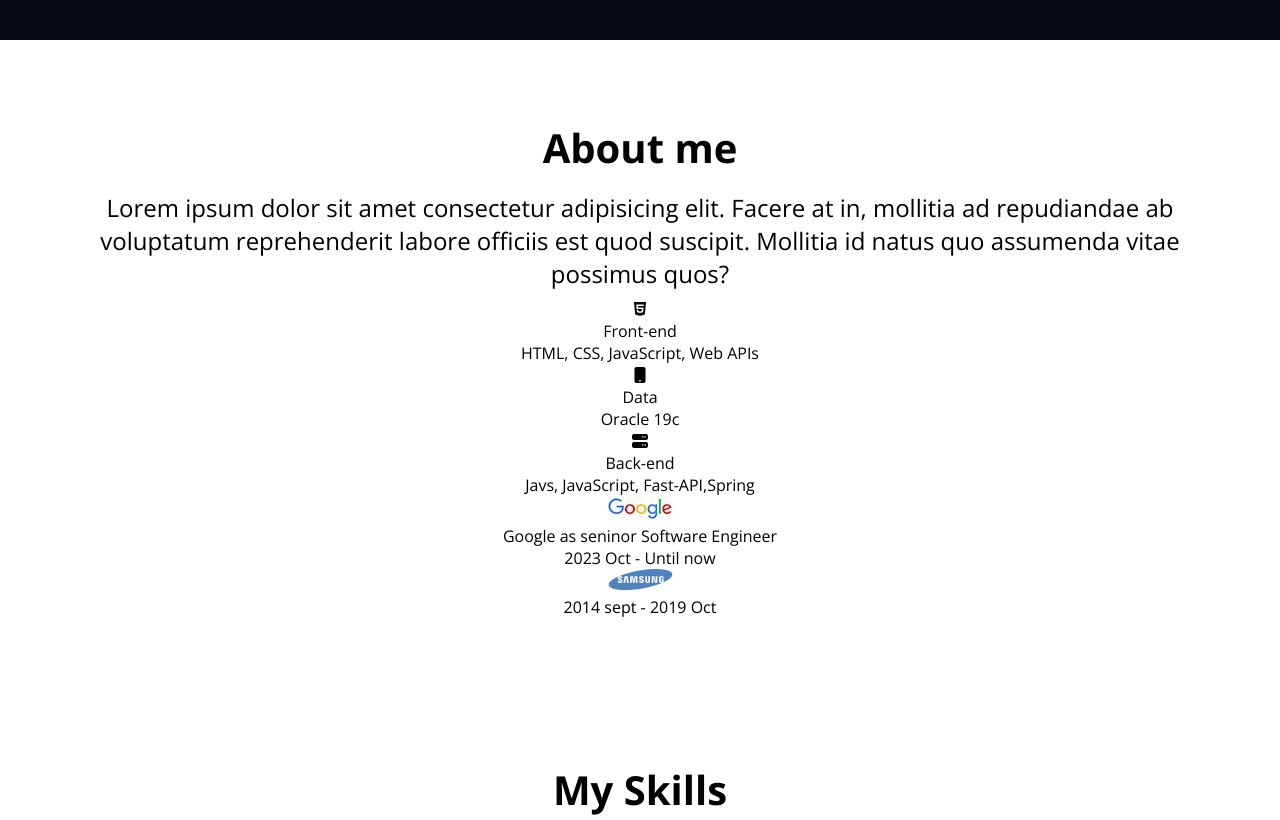
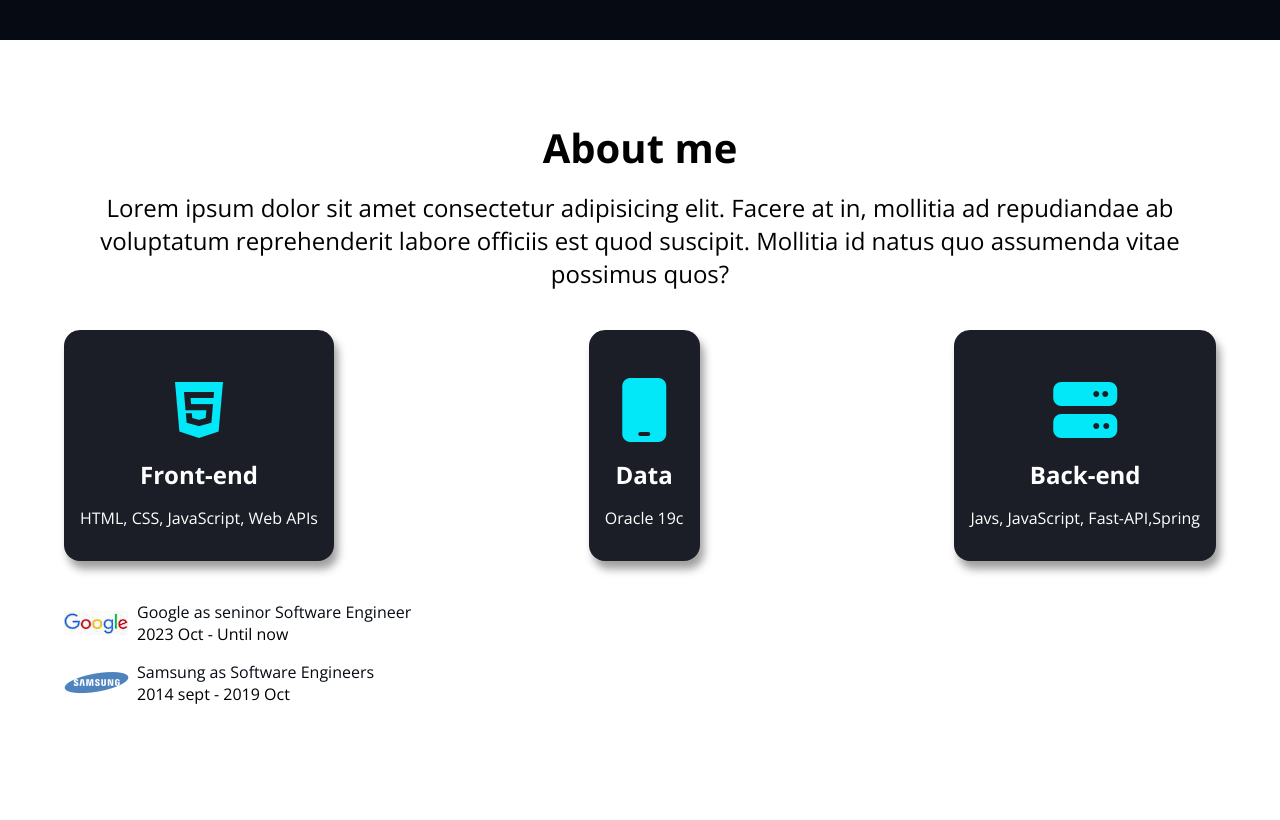
Before and after one commit to futuremirae/portfolio, a plain HTML site: page index.html in a window 1280 px wide. Shown: the part 685-1505 px from the top of the page. Drawn offline with nearby package versions, Linux system fonts and the light colour scheme.

Commit message:
CSS-about

```diff
--- a/css/style.css
+++ b/css/style.css
@@ -13,6 +13,9 @@
   --color-blue: #03e8f9;
   --color-orange: #fd6413;
   --color-gray: #1b1e26;
+
+  /* Size */
+  --sie-max-width: 1200px;
 }
 
 * {
@@ -68,6 +71,11 @@ button:focus {
 .description {
   font-size: 1.5rem;
   margin: 0.5rem 0;
+}
+
+.max-container {
+  max-width: var(--size-max-width);
+  margin: auto;
 }
 
 /* Header */
@@ -157,3 +165,57 @@ button:focus {
   color: var(--color-text);
   outline: 2px solid var(--color-accent);
 }
+
+/* About */
+
+.majors {
+  display: flex;
+  justify-content: space-between;
+  gap: 1rem;
+  margin: 2.5rem 0;
+}
+
+.major {
+  background-color: var(--color-primary-variant);
+  padding: 2rem 1rem;
+  color: var(--color-text);
+  border-radius: 1rem;
+  cursor: default;
+  box-shadow: 4px 8px 8px rgba(0, 0, 0, 0.38);
+}
+.major_icon {
+  font-size: 4rem;
+  margin: 1rem 0;
+  color: var(--color-accent);
+  transition: all 300ms ease;
+}
+
+.major_title {
+  font-size: 1.5rem;
+  font-weight: bold;
+  margin-bottom: 1rem;
+}
+
+.major:hover .major_icon {
+  transform: rotate(-15deg) scale(1.2);
+}
+
+.jobs {
+  text-align: start;
+}
+
+.job {
+  display: flex;
+  align-items: center;
+  gap: 8px;
+  margin-bottom: 1rem;
+}
+
+.job_name {
+  color: var(--color-primary);
+}
+
+.job_period {
+  color: var(--color-primary);
+  font-size: 0.8rem;
+}
--- a/index.html
+++ b/index.html
@@ -64,7 +64,7 @@
         <a class="home_contact" href="#contact">Contact me</a>
       </section>
       <!--About-->
-      <section id="about" class="section">
+      <section id="about" class="section max-container">
         <h2 class="title">About me</h2>
         <p class="description">
           Lorem ipsum dolor sit amet consectetur adipisicing elit. Facere at in,
@@ -72,34 +72,37 @@
           est quod suscipit. Mollitia id natus quo assumenda vitae possimus
           quos?
         </p>
-        <ul>
-          <li>
-            <i class="fa-brands fa-html5"></i>
-            <p>Front-end</p>
+        <ul class="majors">
+          <li class="major">
+            <i class="fa-brands fa-html5 major_icon"></i>
+            <p class="major_title">Front-end</p>
             <p>HTML, CSS, JavaScript, Web APIs</p>
           </li>
-          <li>
-            <i class="fa-solid fa-mobile"></i>
-            <p>Data</p>
+          <li class="major">
+            <i class="fa-solid fa-mobile major_icon"></i>
+            <p class="major_title">Data</p>
             <p>Oracle 19c</p>
           </li>
-          <li>
-            <i class="fa-solid fa-server"></i>
-            <p>Back-end</p>
+          <li class="major">
+            <i class="fa-solid fa-server major_icon"></i>
+            <p class="major_title">Back-end</p>
             <p>Javs, JavaScript, Fast-API,Spring</p>
           </li>
         </ul>
-        <ul>
-          <li>
+        <ul class="jobs">
+          <li class="job">
             <img src="images/jobs/google.png" alt="google logo" />
             <div>
-              <p>Google as seninor Software Engineer</p>
-              <p>2023 Oct - Until now</p>
+              <p class="job_name">Google as seninor Software Engineer</p>
+              <p class="jop_period">2023 Oct - Until now</p>
             </div>
           </li>
-          <li>
+          <li class="job">
             <img src="images/jobs/samsung.png" alt="samsung logo" />
-            <p>2014 sept - 2019 Oct</p>
+            <div>
+              <p class="job_name">Samsung as Software Engineers</p>
+              <p class="jop_period">2014 sept - 2019 Oct</p>
+            </div>
           </li>
         </ul>
       </section>
@@ -145,10 +148,12 @@
           </section>
           <section class="section">
             <h3>Tools</h3>
-            <li>Visual Studio Code</li>
-            <li>IntelliJ</li>
-            <li>Spring boot</li>
-            <li>Sql Developer</li>
+            <ul>
+              <li>Visual Studio Code</li>
+              <li>IntelliJ</li>
+              <li>Spring boot</li>
+              <li>Sql Developer</li>
+            </ul>
           </section>
           <section class="section">
             <h3>Etc</h3>
```
